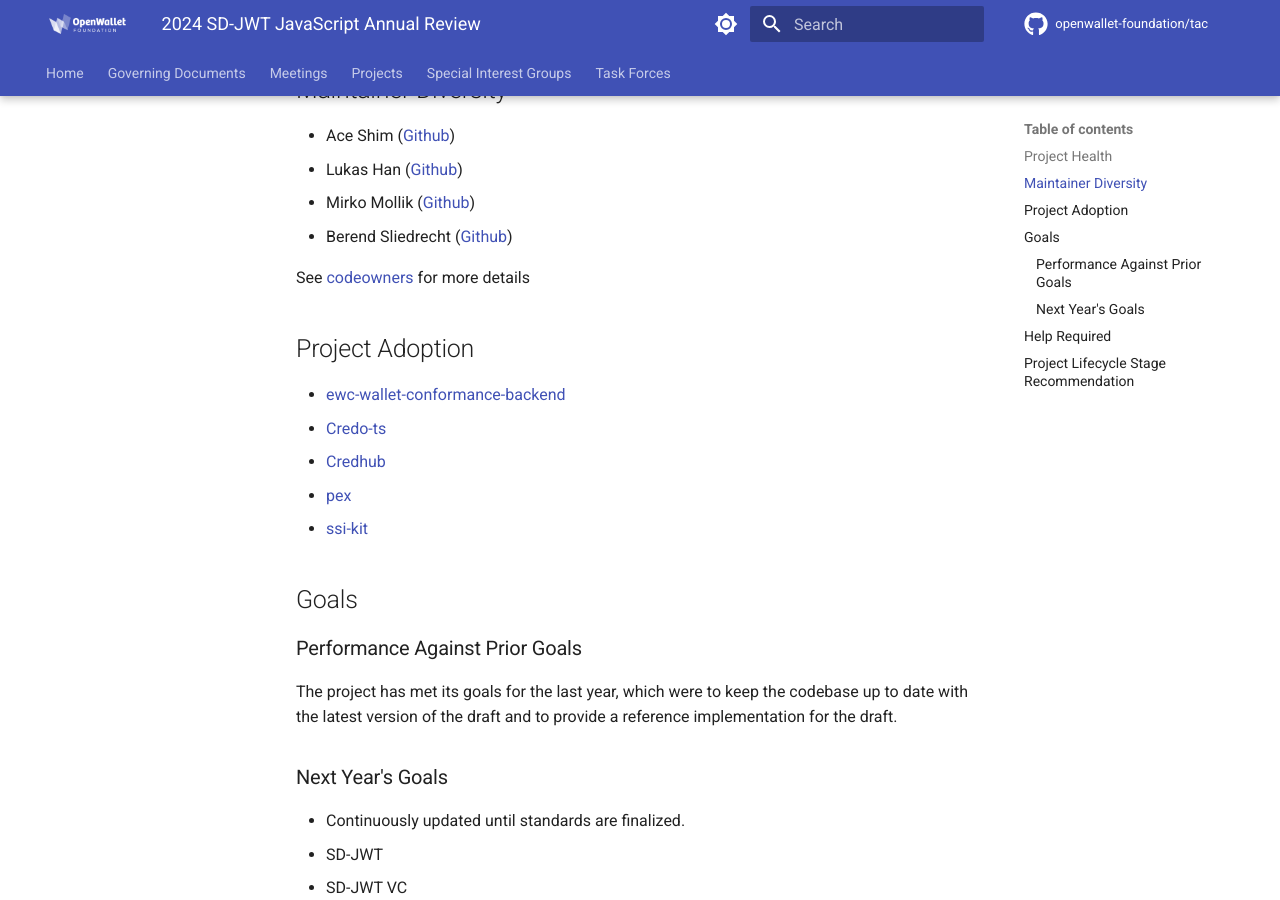
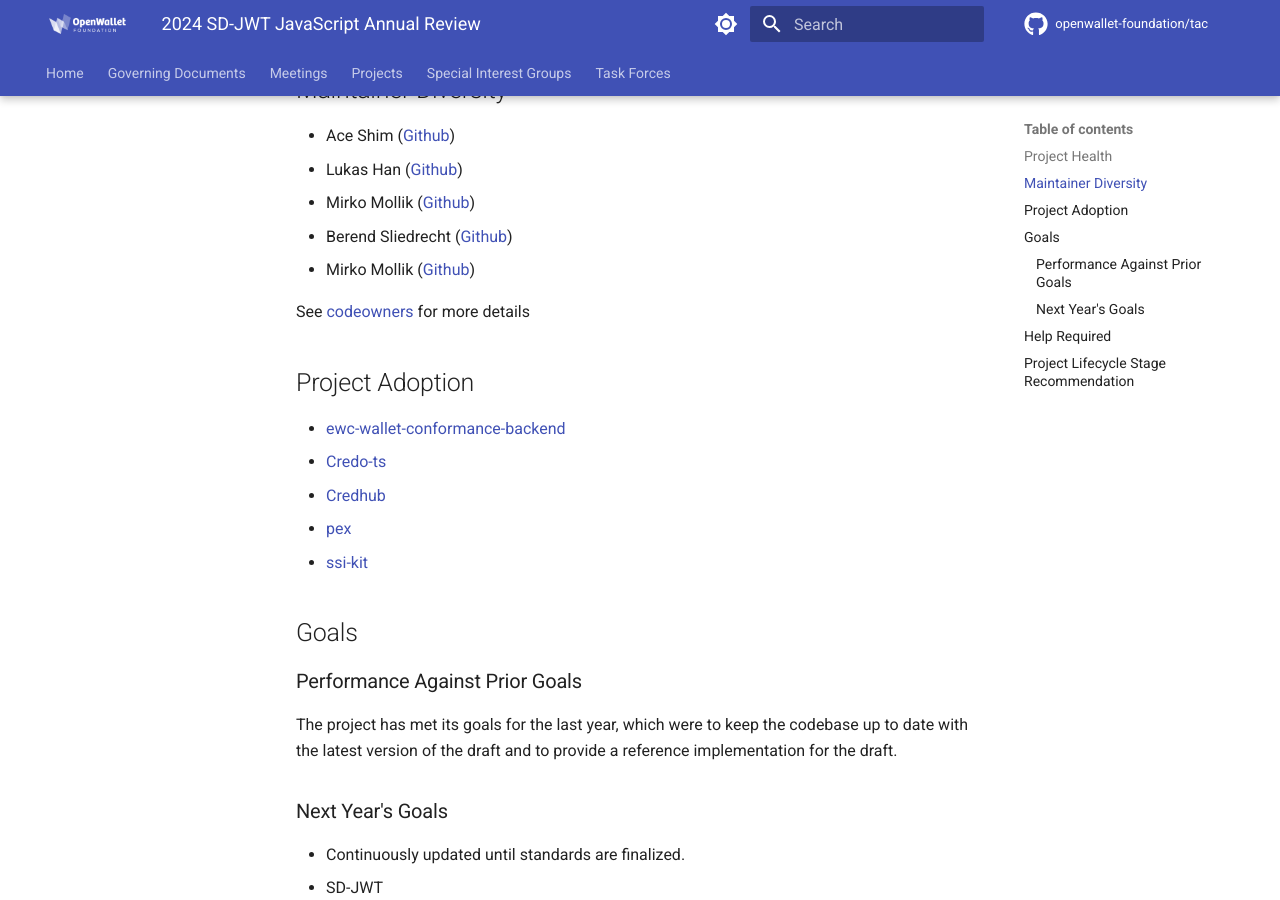
Before and after one commit to openwallet-foundation/tac, an MkDocs documentation site: the page built from docs/projects/reviews/2024/2024-sd-jwt-js-annual.md, in a window 1280 px wide and 900 px high, scrolled down 533 px. Built offline with MkDocs 1.6.1 and Material for MkDocs 9.7.7, drawn with Linux system fonts in a browser that asks for light colours; comment, search, counter and statistics services are not loaded.

Commit message:
Update docs/projects/reviews/2024/2024-sd-jwt-js-annual.md
Co-authored-by: Tracy Kuhrt <tracy.a.kuhrt@accenture.com>
Signed-off-by: Lukas.J.Han <lukas.j.han@gmail.com>

```diff
--- a/docs/projects/reviews/2024/2024-sd-jwt-js-annual.md
+++ b/docs/projects/reviews/2024/2024-sd-jwt-js-annual.md
@@ -17,6 +17,7 @@
 - Lukas Han ([Github](https://github.com/lukasjhan))
 - Mirko Mollik ([Github](https://github.com/cre8))
 - Berend Sliedrecht ([Github](https://github.com/berendsliedrecht))
+- Mirko Mollik ([Github](https://github.com/cre8))
 
 See [codeowners](https://github.com/openwallet-foundation/sd-jwt-js/blob/main/CODEOWNERS) for more details
 
```
